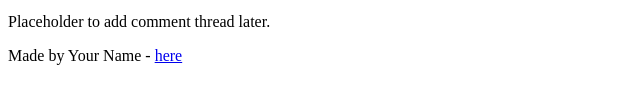
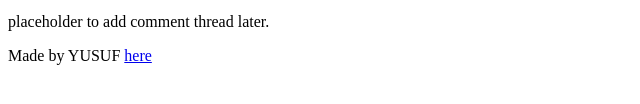
Before and after one commit to yusufqasala/My_First_Portfolio, a plain HTML site: page html_basic/tweets.html in a window 1280 px wide. Shown: the part 208-312 px from the top of the page, 0-640 px from the left. Drawn offline with Linux system fonts and the light colour scheme.

Commit message:
Update tweets.html

```diff
--- a/html_basic/tweets.html
+++ b/html_basic/tweets.html
@@ -26,12 +26,12 @@
     </article>
 
     <aside>
-      <p>Placeholder to add comment thread later.</p>
+      <p>placeholder to add comment thread later.</p>
     </aside>
   </main>
 
   <footer>
-    <p>Made by Your Name - <a href="https://www.example.com" target="_blank">here</a></p>
+    <p>Made by YUSUF <a href="https://www.example.com" target="_blank">here</a></p>
   </footer>
 </body>
 </html>
```
